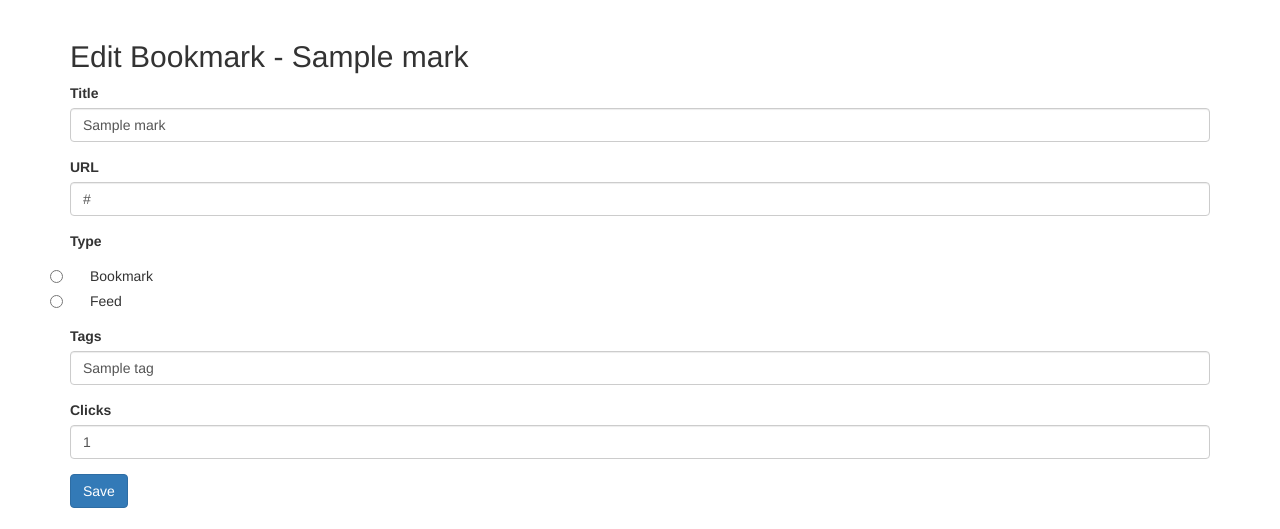
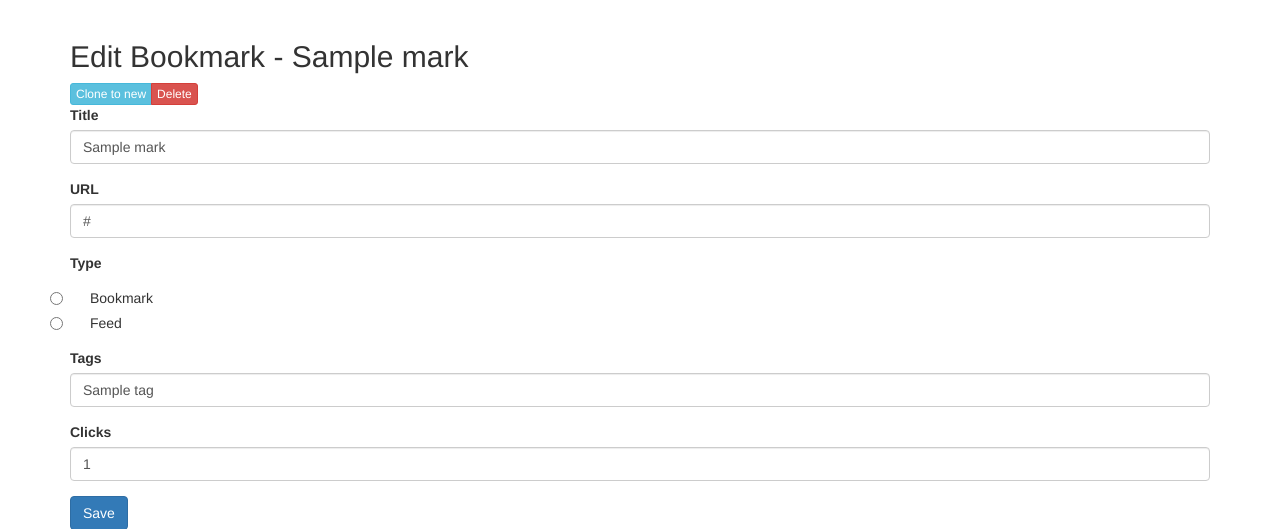
Before and after one commit to plastboks/Flaskmarks, a Flask app: page /mark/edit/1 in a window 1280 px wide. Shown: the part 52-581 px from the top of the page. Run offline with Flask 2, Linux system fonts and the light colour scheme; a user stored in the database is signed in; tables that the repository leaves empty hold one stand-in row (values such as "Sample post"); parts of the project's set-up code (start-up, migrations or seed data) failed here and were passed over; some libraries are stand-ins or nearby versions.

Commit message:
readded clone and delete links on the mark edit page
Signed-off-by: Alexander Skjolden <alex@plastboks.net>

```diff
--- a/flaskmarks/templates/mark/edit.html
+++ b/flaskmarks/templates/mark/edit.html
@@ -4,6 +4,12 @@
     <div class="container" role="main">
         {% include "flash.html" %}
         <h2>Edit Bookmark - {{ mark.title|truncate(50) }}</h2>
+        <div class="btn-toolbar btn-group-xs" role="toolbar">
+            <div class="btn-group btn-group-xs">
+                <a href="{{ url_for('marks.new_mark', url=mark.url, type=mark.type) }}" class="btn btn-info">Clone to new</a>
+                <a href="{{ url_for('marks.delete_mark', id=mark.id) }}" class="btn btn-danger">Delete</a>
+            </div>
+        </div>
         {{ wtf.quick_form(form,  button_map={'submit_button': 'primary'}) }}
     </div>
 {% endblock %}
```
